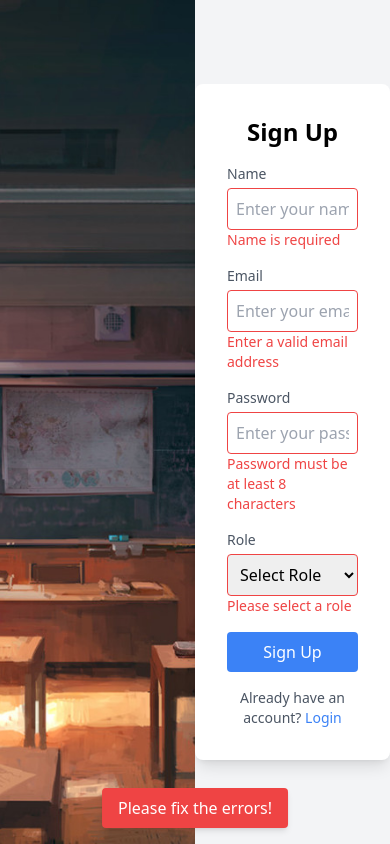
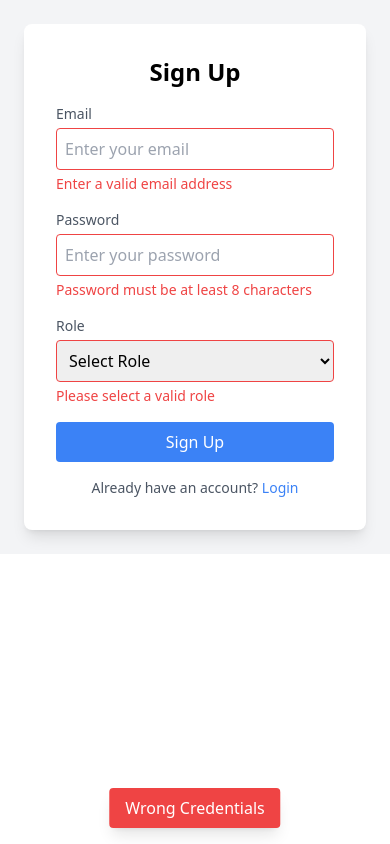
Before and after one commit to alfredjoe/Online_Quiz, a React (Create React App) app: page /signup in a window 390 px wide. Both pictures are taken after a click on the button "Sign Up". Built offline with nearby package versions, Linux system fonts and the light colour scheme.

Commit message:
Updated login and signup pages with background image and responsiveness fixes

```diff
--- a/src/components/Login.jsx
+++ b/src/components/Login.jsx
@@ -13,9 +13,24 @@ const Login = () => {
   const [messageType, setMessageType] = useState("");
   const [showMessage, setShowMessage] = useState(false);
 
-  const validateEmail = (email) => {
-    const emailRegex = /^[^\s@]+@[^\s@]+\.[^\s@]+$/;
-    return emailRegex.test(email);
+  const validateEmail = (email) => /^[^\s@]+@[^\s@]+\.[^\s@]+$/.test(email);
+
+  const handleEmailChange = (e) => {
+    const newEmail = e.target.value;
+    setEmail(newEmail);
+    setIsValidEmail(validateEmail(newEmail));
+  };
+
+  const handlePasswordChange = (e) => {
+    const newPassword = e.target.value;
+    setPassword(newPassword);
+    setIsValidPassword(newPassword.length >= 8);
+  };
+
+  const handleRoleChange = (e) => {
+    const newRole = e.target.value;
+    setRole(newRole);
+    setIsValidRole(newRole !== "none");
   };
 
   const handleLogin = () => {
@@ -27,29 +42,32 @@ const Login = () => {
     setIsValidPassword(validPassword);
     setIsValidRole(validRole);
 
-    if (!validEmail || !validPassword || !validRole) {
-      setMessage("Wrong Credentials");
-      setMessageType("error");
-    } else {
+    if (validEmail && validPassword && validRole) {
       setMessage("Login Successful");
       setMessageType("success");
+    } else {
+      setMessage("Error: Wrong Credentials");
+      setMessageType("error");
     }
     setShowMessage(true);
     setTimeout(() => setShowMessage(false), 3000);
   };
 
   return (
-    <div className="flex h-screen">
-      <div className="w-1/2 h-full bg-cover bg-center" style={{ backgroundImage: `url(${bgImage})` }}></div>
-      <div className="w-1/2 flex flex-col justify-center items-center bg-gray-100">
-        <div className="bg-white p-8 rounded-lg shadow-lg w-96">
+    <div className="flex flex-col md:flex-row h-screen">
+      {/* Left side - Background Image */}
+      <div className="hidden md:block md:w-1/2 bg-cover bg-center" style={{ backgroundImage: `url(${bgImage})` }}></div>
+
+      {/* Right side - Login Form */}
+      <div className="w-full md:w-1/2 flex flex-col justify-center items-center bg-gray-100 p-6 md:p-12">
+        <div className="bg-white p-8 rounded-lg shadow-lg w-full max-w-md">
           <h2 className="text-2xl font-semibold mb-4 text-center">Login</h2>
           <div className="mb-4">
             <label className="block text-gray-600 text-sm mb-1">Email</label>
             <input
               type="text"
               value={email}
-              onChange={(e) => setEmail(e.target.value)}
+              onChange={handleEmailChange}
               className={`w-full p-2 border rounded focus:outline-none ${isValidEmail ? "border-gray-300" : "border-red-500"}`}
               placeholder="Enter your email"
             />
@@ -60,7 +78,7 @@ const Login = () => {
             <input
               type="password"
               value={password}
-              onChange={(e) => setPassword(e.target.value)}
+              onChange={handlePasswordChange}
               className={`w-full p-2 border rounded focus:outline-none ${isValidPassword ? "border-gray-300" : "border-red-500"}`}
               placeholder="Enter your password"
             />
@@ -70,7 +88,7 @@ const Login = () => {
             <label className="block text-gray-600 text-sm mb-1">Role</label>
             <select
               value={role}
-              onChange={(e) => setRole(e.target.value)}
+              onChange={handleRoleChange}
               className={`w-full p-2 border rounded focus:outline-none ${isValidRole ? "border-gray-300" : "border-red-500"}`}
             >
               <option value="none">Select Role</option>
@@ -87,6 +105,8 @@ const Login = () => {
           </p>
         </div>
       </div>
+
+      {/* Pop-up Message */}
       {showMessage && (
         <div className={`fixed bottom-4 left-1/2 transform -translate-x-1/2 px-4 py-2 text-white rounded shadow-lg ${messageType === "success" ? "bg-green-500" : "bg-red-500"}`}>
           {message}
--- a/src/components/Signup.jsx
+++ b/src/components/Signup.jsx
@@ -3,116 +3,113 @@ import { Link } from "react-router-dom";
 import bgImage from "../images/bg.jpg";
 
 const Signup = () => {
-  const [name, setName] = useState("");
   const [email, setEmail] = useState("");
   const [password, setPassword] = useState("");
   const [role, setRole] = useState("none");
-  const [errors, setErrors] = useState({});
-  const [showMessage, setShowMessage] = useState("");
+  const [isValidEmail, setIsValidEmail] = useState(true);
+  const [isValidPassword, setIsValidPassword] = useState(true);
+  const [isValidRole, setIsValidRole] = useState(true);
+  const [message, setMessage] = useState("");
+  const [messageType, setMessageType] = useState("");
+  const [showMessage, setShowMessage] = useState(false);
 
-  const validateForm = () => {
-    let newErrors = {};
-    if (!name.trim()) newErrors.name = "Name is required";
-    if (!/^[^\s@]+@[^\s@]+\.[^\s@]+$/.test(email)) newErrors.email = "Enter a valid email address";
-    if (password.length < 8) newErrors.password = "Password must be at least 8 characters";
-    if (role === "none") newErrors.role = "Please select a role";
-    setErrors(newErrors);
-    return Object.keys(newErrors).length === 0;
+  const validateEmail = (email) => {
+    const emailRegex = /^[^\s@]+@[^\s@]+\.[^\s@]+$/;
+    return emailRegex.test(email);
+  };
+
+  const handleEmailChange = (e) => {
+    const newEmail = e.target.value;
+    setEmail(newEmail);
+    setIsValidEmail(validateEmail(newEmail));
+  };
+
+  const handlePasswordChange = (e) => {
+    const newPassword = e.target.value;
+    setPassword(newPassword);
+    setIsValidPassword(newPassword.length >= 8);
+  };
+
+  const handleRoleChange = (e) => {
+    const newRole = e.target.value;
+    setRole(newRole);
+    setIsValidRole(newRole !== "none");
   };
 
   const handleSignup = () => {
-    if (validateForm()) {
-      setShowMessage("Signup Successful!");
-      setTimeout(() => setShowMessage(""), 3000);
+    const validEmail = validateEmail(email);
+    const validPassword = password.length >= 8;
+    const validRole = role !== "none";
+
+    setIsValidEmail(validEmail);
+    setIsValidPassword(validPassword);
+    setIsValidRole(validRole);
+
+    if (validEmail && validPassword && validRole) {
+      setMessage("Signup Successful");
+      setMessageType("success");
     } else {
-      setShowMessage("Please fix the errors!");
-      setTimeout(() => setShowMessage(""), 3000);
+      setMessage("Wrong Credentials");
+      setMessageType("error");
     }
+    setShowMessage(true);
+    setTimeout(() => setShowMessage(false), 3000);
   };
 
   return (
-    <div className="h-screen flex">
-      {/* Left side (Image Background) */}
-      <div className="w-1/2 h-full bg-cover bg-center" style={{ backgroundImage: `url(${bgImage})` }}></div>
-
-      {/* Right side (Signup Form) */}
-      <div className="w-1/2 flex items-center justify-center bg-gray-100">
-        <div className="bg-white p-8 rounded-lg shadow-lg w-96">
+    <div className="flex flex-col md:flex-row h-screen">
+     <div className="hidden md:block md:w-1/2 bg-cover bg-center" style={{ backgroundImage: `url(${bgImage})` }}></div>
+      <div className="w-full md:w-1/2 flex flex-col justify-center items-center bg-gray-100 p-6 md:p-12">
+        <div className="bg-white p-8 rounded-lg shadow-lg w-full max-w-md">
           <h2 className="text-2xl font-semibold mb-4 text-center">Sign Up</h2>
-
-          {/* Name Input */}
-          <div className="mb-4">
-            <label className="block text-gray-600 text-sm mb-1">Name</label>
-            <input
-              type="text"
-              value={name}
-              onChange={(e) => setName(e.target.value)}
-              className={`w-full p-2 border rounded ${errors.name ? "border-red-500" : "border-gray-300"}`}
-              placeholder="Enter your name"
-            />
-            {errors.name && <p className="text-red-500 text-sm">{errors.name}</p>}
-          </div>
-
-          {/* Email Input */}
           <div className="mb-4">
             <label className="block text-gray-600 text-sm mb-1">Email</label>
             <input
               type="text"
               value={email}
-              onChange={(e) => setEmail(e.target.value)}
-              className={`w-full p-2 border rounded ${errors.email ? "border-red-500" : "border-gray-300"}`}
+              onChange={handleEmailChange}
+              className={`w-full p-2 border rounded focus:outline-none ${isValidEmail ? "border-gray-300" : "border-red-500"}`}
               placeholder="Enter your email"
             />
-            {errors.email && <p className="text-red-500 text-sm">{errors.email}</p>}
+            {!isValidEmail && <p className="text-red-500 text-sm mt-1">Enter a valid email address</p>}
           </div>
-
-          {/* Password Input */}
           <div className="mb-4">
             <label className="block text-gray-600 text-sm mb-1">Password</label>
             <input
               type="password"
               value={password}
-              onChange={(e) => setPassword(e.target.value)}
-              className={`w-full p-2 border rounded ${errors.password ? "border-red-500" : "border-gray-300"}`}
+              onChange={handlePasswordChange}
+              className={`w-full p-2 border rounded focus:outline-none ${isValidPassword ? "border-gray-300" : "border-red-500"}`}
               placeholder="Enter your password"
             />
-            {errors.password && <p className="text-red-500 text-sm">{errors.password}</p>}
+            {!isValidPassword && <p className="text-red-500 text-sm mt-1">Password must be at least 8 characters</p>}
           </div>
-
-          {/* Role Selection */}
           <div className="mb-4">
             <label className="block text-gray-600 text-sm mb-1">Role</label>
             <select
               value={role}
-              onChange={(e) => setRole(e.target.value)}
-              className={`w-full p-2 border rounded ${errors.role ? "border-red-500" : "border-gray-300"}`}
+              onChange={handleRoleChange}
+              className={`w-full p-2 border rounded focus:outline-none ${isValidRole ? "border-gray-300" : "border-red-500"}`}
             >
               <option value="none">Select Role</option>
               <option value="student">Student</option>
               <option value="teacher">Teacher</option>
             </select>
-            {errors.role && <p className="text-red-500 text-sm">{errors.role}</p>}
+            {!isValidRole && <p className="text-red-500 text-sm mt-1">Please select a valid role</p>}
           </div>
-
-          {/* Signup Button */}
           <button onClick={handleSignup} className="w-full bg-blue-500 text-white p-2 rounded hover:bg-blue-600">
             Sign Up
           </button>
-
-          {/* Already have an account */}
           <p className="text-sm text-gray-600 mt-4 text-center">
             Already have an account? <Link to="/login" className="text-blue-500 hover:underline">Login</Link>
           </p>
-
-          {/* Popup Notification */}
-          {showMessage && (
-            <div className={`fixed bottom-4 left-1/2 transform -translate-x-1/2 px-4 py-2 rounded shadow-md
-                ${showMessage === "Signup Successful!" ? "bg-green-500 text-white" : "bg-red-500 text-white"}`}>
-              {showMessage}
-            </div>
-          )}
         </div>
       </div>
+      {showMessage && (
+        <div className={`fixed bottom-4 left-1/2 transform -translate-x-1/2 px-4 py-2 text-white rounded shadow-lg ${messageType === "success" ? "bg-green-500" : "bg-red-500"}`}>
+          {message}
+        </div>
+      )}
     </div>
   );
 };
```
